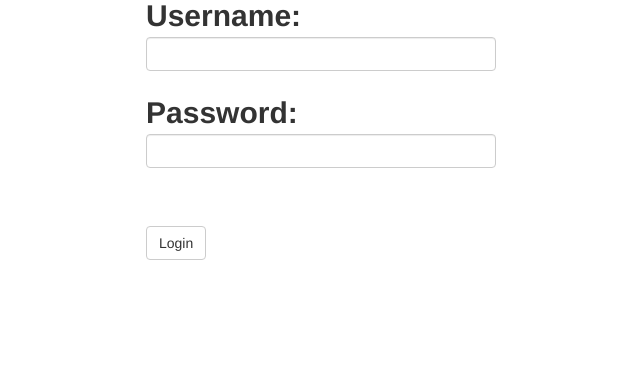
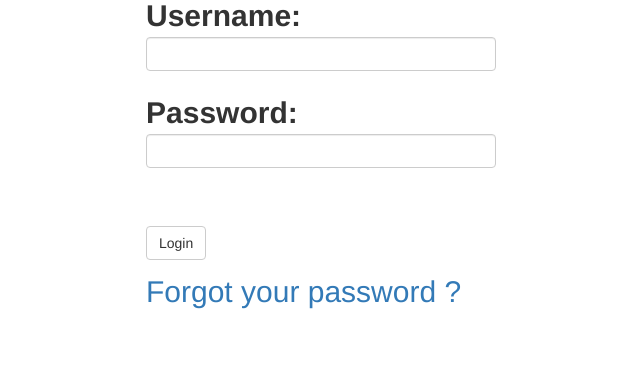
Before and after one commit to taind/phpblog, a PHP site: page /phpblog/admin/login.php in a window 1280 px wide. Shown: the part 136-516 px from the top of the page, without its empty margins (319-959 px from the left). Run offline with PHP 8.4, Linux system fonts and the light colour scheme.

Commit message:
fix button

```diff
--- a/admin/login.php
+++ b/admin/login.php
@@ -69,6 +69,7 @@ if( $user->is_logged_in() ){ header('Location: index.php'); }
                             <input type="submit" name="submit" value="Login" class="btn btn-default">
                         </div>
                     </div>
+                    <a href="forgot_password.php" target="_blank">Forgot your password ?</a>
                 </form>
     </figure>
 </div>
```
